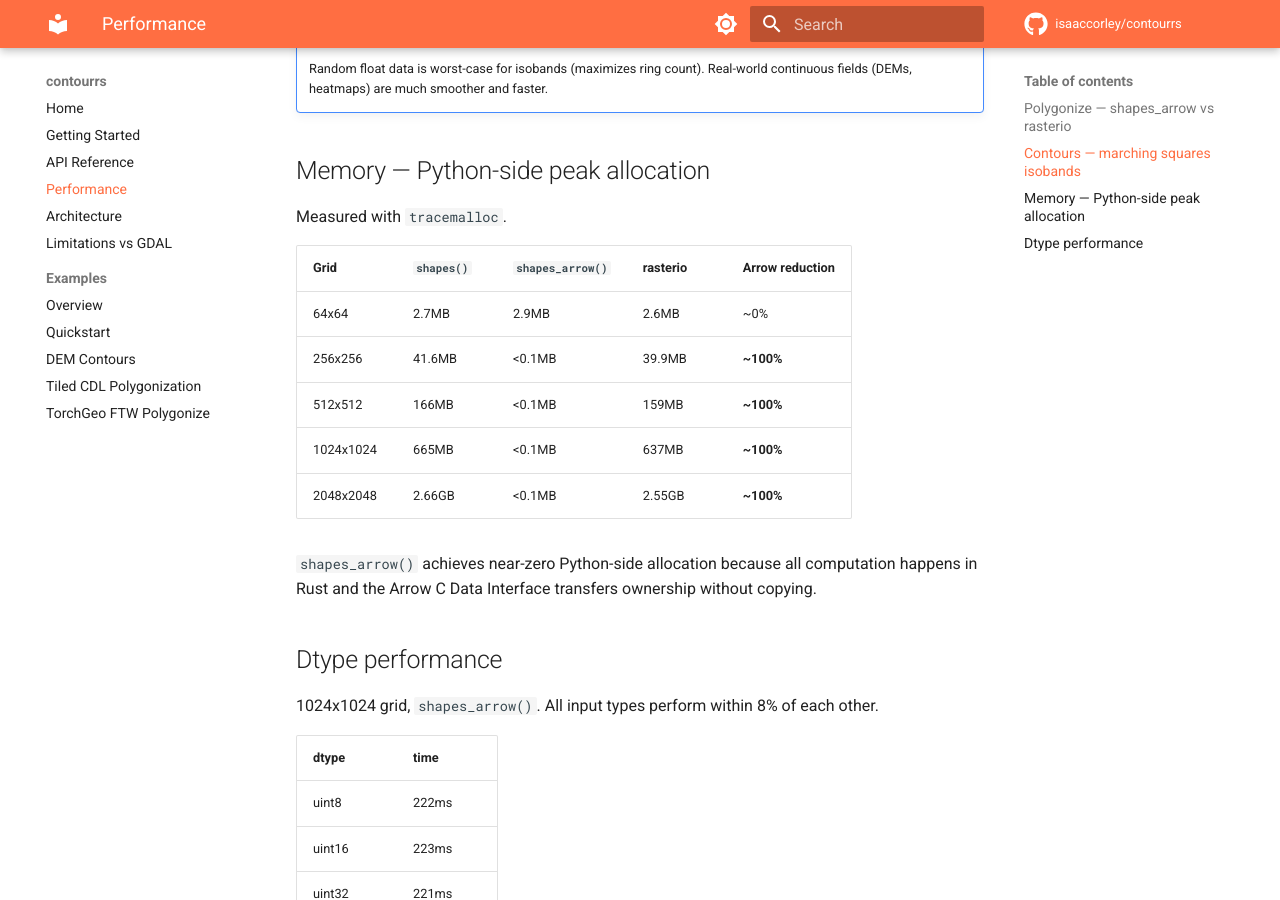
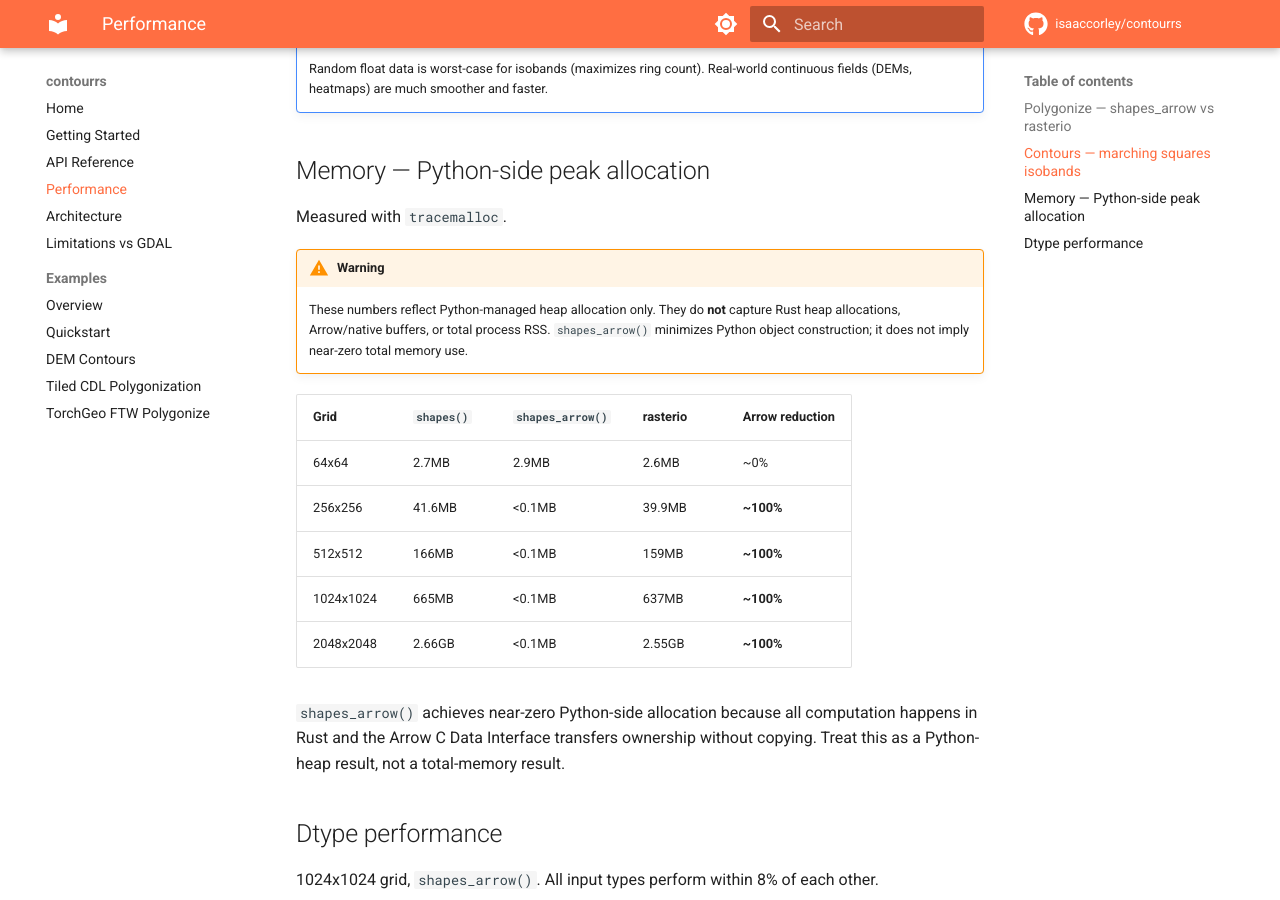
Before and after one commit to isaaccorley/contourrs, an MkDocs documentation site: the page built from docs/performance.md, in a window 1280 px wide and 900 px high, scrolled down 1266 px. Built offline with MkDocs 1.6.1 and Material for MkDocs 9.7.7, drawn with Linux system fonts in a browser that asks for light colours; comment, search, counter and statistics services are not loaded.

Commit message:
docs: clarify Python-side memory claims

```diff
--- a/docs/performance.md
+++ b/docs/performance.md
@@ -38,6 +38,9 @@ All benchmarks on Apple M-series, release build, median of 5 runs after 2 warmup
 
 Measured with `tracemalloc`.
 
+!!! warning
+    These numbers reflect Python-managed heap allocation only. They do **not** capture Rust heap allocations, Arrow/native buffers, or total process RSS. `shapes_arrow()` minimizes Python object construction; it does not imply near-zero total memory use.
+
 | Grid | `shapes()` | `shapes_arrow()` | rasterio | Arrow reduction |
 |---|---|---|---|---|
 | 64x64 | 2.7MB | 2.9MB | 2.6MB | ~0% |
@@ -46,7 +49,7 @@ Measured with `tracemalloc`.
 | 1024x1024 | 665MB | <0.1MB | 637MB | **~100%** |
 | 2048x2048 | 2.66GB | <0.1MB | 2.55GB | **~100%** |
 
-`shapes_arrow()` achieves near-zero Python-side allocation because all computation happens in Rust and the Arrow C Data Interface transfers ownership without copying.
+`shapes_arrow()` achieves near-zero Python-side allocation because all computation happens in Rust and the Arrow C Data Interface transfers ownership without copying. Treat this as a Python-heap result, not a total-memory result.
 
 ## Dtype performance
 
```
Also changed, not shown: docs/index.md (+1 -1 lines), docs/limitations.md (+1 -1 lines).
